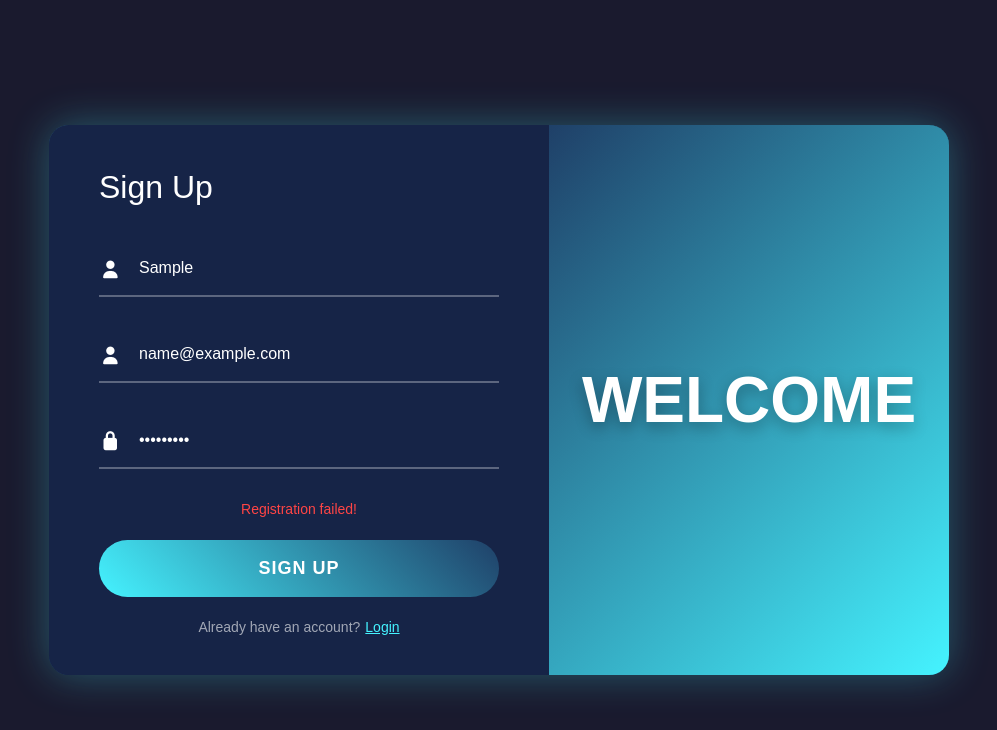
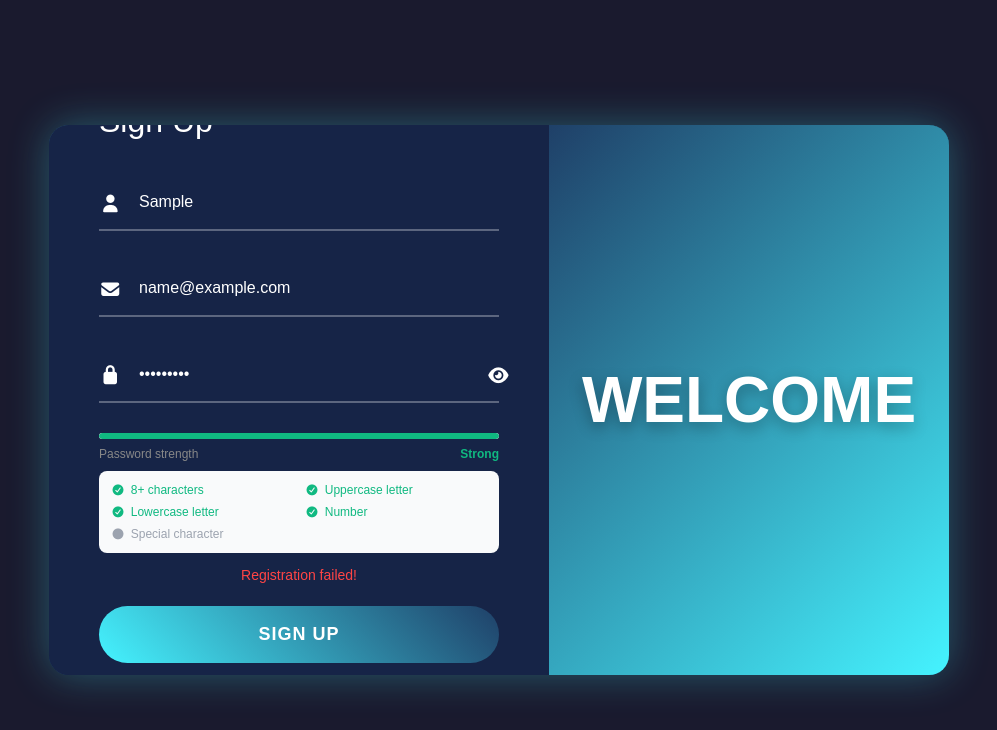
Before and after one commit to Satish397882/ProspectMiner-AI, a React (Vite) app in the folder frontend/: page /signup in a window 1280 px wide. Both pictures are taken after typing "Sample", "name@example.com", "Sample123" into the empty fields and a click on the button "SIGN UP". Shown: the top 730 px of the page, without its empty margins (141-1138 px from the left). Built offline with nearby package versions, Linux system fonts and the light colour scheme; no server answers.

Commit message:
Password strength indicator on signup

```diff
--- a/frontend/src/pages/Signup.jsx
+++ b/frontend/src/pages/Signup.jsx
@@ -1,29 +1,72 @@
-import { useState } from "react";
+import { useState, useEffect } from "react";
 import { useNavigate } from "react-router-dom";
 import axios from "axios";
 import "../styles/auth.css";
+
+const getPasswordStrength = (password) => {
+  const checks = {
+    length: password.length >= 8,
+    uppercase: /[A-Z]/.test(password),
+    lowercase: /[a-z]/.test(password),
+    number: /[0-9]/.test(password),
+    special: /[!@#$%^&*(),.?":{}|<>]/.test(password),
+  };
+
+  const passed = Object.values(checks).filter(Boolean).length;
+
+  let strength = "";
+  let color = "";
+  let width = "";
+
+  if (password.length === 0) {
+    strength = "";
+    color = "";
+    width = "0%";
+  } else if (passed <= 2) {
+    strength = "Weak";
+    color = "#ef4444";
+    width = "33%";
+  } else if (passed <= 3) {
+    strength = "Medium";
+    color = "#f59e0b";
+    width = "66%";
+  } else {
+    strength = "Strong";
+    color = "#10b981";
+    width = "100%";
+  }
+
+  return { checks, strength, color, width, passed };
+};
 
 const Signup = ({ setAuth }) => {
   const [name, setName] = useState("");
   const [email, setEmail] = useState("");
   const [password, setPassword] = useState("");
+  const [showPassword, setShowPassword] = useState(false);
   const [error, setError] = useState("");
   const [success, setSuccess] = useState("");
+  const [touched, setTouched] = useState(false);
   const navigate = useNavigate();
+
+  const { checks, strength, color, width, passed } =
+    getPasswordStrength(password);
 
   const handleSubmit = async (e) => {
     e.preventDefault();
     setError("");
     setSuccess("");
 
+    if (passed < 4) {
+      setError("Please choose a stronger password before signing up.");
+      setTouched(true);
+      return;
+    }
+
     try {
       const response = await axios.post(
         "http://localhost:8000/api/auth/register",
-        {
-          name,
-          email,
-          password,
-        },
+        { name, email, password },
       );
 
       if (response.data.token) {
@@ -55,7 +98,7 @@ const Signup = ({ setAuth }) => {
             </div>
 
             <div className="welcome-input-group">
-              <i className="fas fa-user"></i>
+              <i className="fas fa-envelope"></i>
               <input
                 type="email"
                 placeholder="Email"
@@ -65,21 +108,145 @@ const Signup = ({ setAuth }) => {
               />
             </div>
 
-            <div className="welcome-input-group">
+            {/* Password field with show/hide */}
+            <div
+              className="welcome-input-group"
+              style={{ position: "relative" }}
+            >
               <i className="fas fa-lock"></i>
               <input
-                type="password"
+                type={showPassword ? "text" : "password"}
                 placeholder="Password"
                 required
                 value={password}
-                onChange={(e) => setPassword(e.target.value)}
+                onChange={(e) => {
+                  setPassword(e.target.value);
+                  setTouched(true);
+                }}
+                style={{ paddingRight: "40px" }}
               />
+              <button
+                type="button"
+                onClick={() => setShowPassword(!showPassword)}
+                style={{
+                  position: "absolute",
+                  right: "12px",
+                  top: "50%",
+                  transform: "translateY(-50%)",
+                  background: "none",
+                  border: "none",
+                  cursor: "pointer",
+                  color: "#888",
+                  fontSize: "14px",
+                  padding: "0",
+                }}
+              >
+                <i
+                  className={`fas ${showPassword ? "fa-eye-slash" : "fa-eye"}`}
+                ></i>
+              </button>
             </div>
+
+            {/* Password strength bar */}
+            {touched && password.length > 0 && (
+              <div style={{ marginBottom: "12px" }}>
+                {/* Strength bar */}
+                <div
+                  style={{
+                    background: "#e5e7eb",
+                    borderRadius: "999px",
+                    height: "6px",
+                    marginBottom: "6px",
+                    overflow: "hidden",
+                  }}
+                >
+                  <div
+                    style={{
+                      width: width,
+                      height: "100%",
+                      background: color,
+                      borderRadius: "999px",
+                      transition: "width 0.3s ease, background 0.3s ease",
+                    }}
+                  />
+                </div>
+
+                {/* Strength label */}
+                <div
+                  style={{
+                    display: "flex",
+                    justifyContent: "space-between",
+                    alignItems: "center",
+                    marginBottom: "8px",
+                  }}
+                >
+                  <span style={{ fontSize: "12px", color: "#888" }}>
+                    Password strength
+                  </span>
+                  <span
+                    style={{
+                      fontSize: "12px",
+                      fontWeight: "600",
+                      color: color,
+                    }}
+                  >
+                    {strength}
+                  </span>
+                </div>
+
+                {/* Checklist */}
+                <div
+                  style={{
+                    background: "#f9fafb",
+                    borderRadius: "8px",
+                    padding: "10px 12px",
+                    display: "grid",
+                    gridTemplateColumns: "1fr 1fr",
+                    gap: "4px 12px",
+                  }}
+                >
+                  {[
+                    { key: "length", label: "8+ characters" },
+                    { key: "uppercase", label: "Uppercase letter" },
+                    { key: "lowercase", label: "Lowercase letter" },
+                    { key: "number", label: "Number" },
+                    { key: "special", label: "Special character" },
+                  ].map(({ key, label }) => (
+                    <div
+                      key={key}
+                      style={{
+                        display: "flex",
+                        alignItems: "center",
+                        gap: "6px",
+                        fontSize: "12px",
+                        color: checks[key] ? "#10b981" : "#9ca3af",
+                        transition: "color 0.2s",
+                      }}
+                    >
+                      <i
+                        className={`fas ${checks[key] ? "fa-check-circle" : "fa-circle"}`}
+                        style={{ fontSize: "11px" }}
+                      ></i>
+                      {label}
+                    </div>
+                  ))}
+                </div>
+              </div>
+            )}
 
             {error && <div className="welcome-error">{error}</div>}
             {success && <div className="welcome-success">{success}</div>}
 
-            <button type="submit" className="welcome-btn">
+            <button
+              type="submit"
+              className="welcome-btn"
+              disabled={touched && passed < 4}
+              style={{
+                opacity: touched && passed < 4 ? 0.6 : 1,
+                cursor: touched && passed < 4 ? "not-allowed" : "pointer",
+                transition: "opacity 0.2s",
+              }}
+            >
               Sign Up
             </button>
 
```
